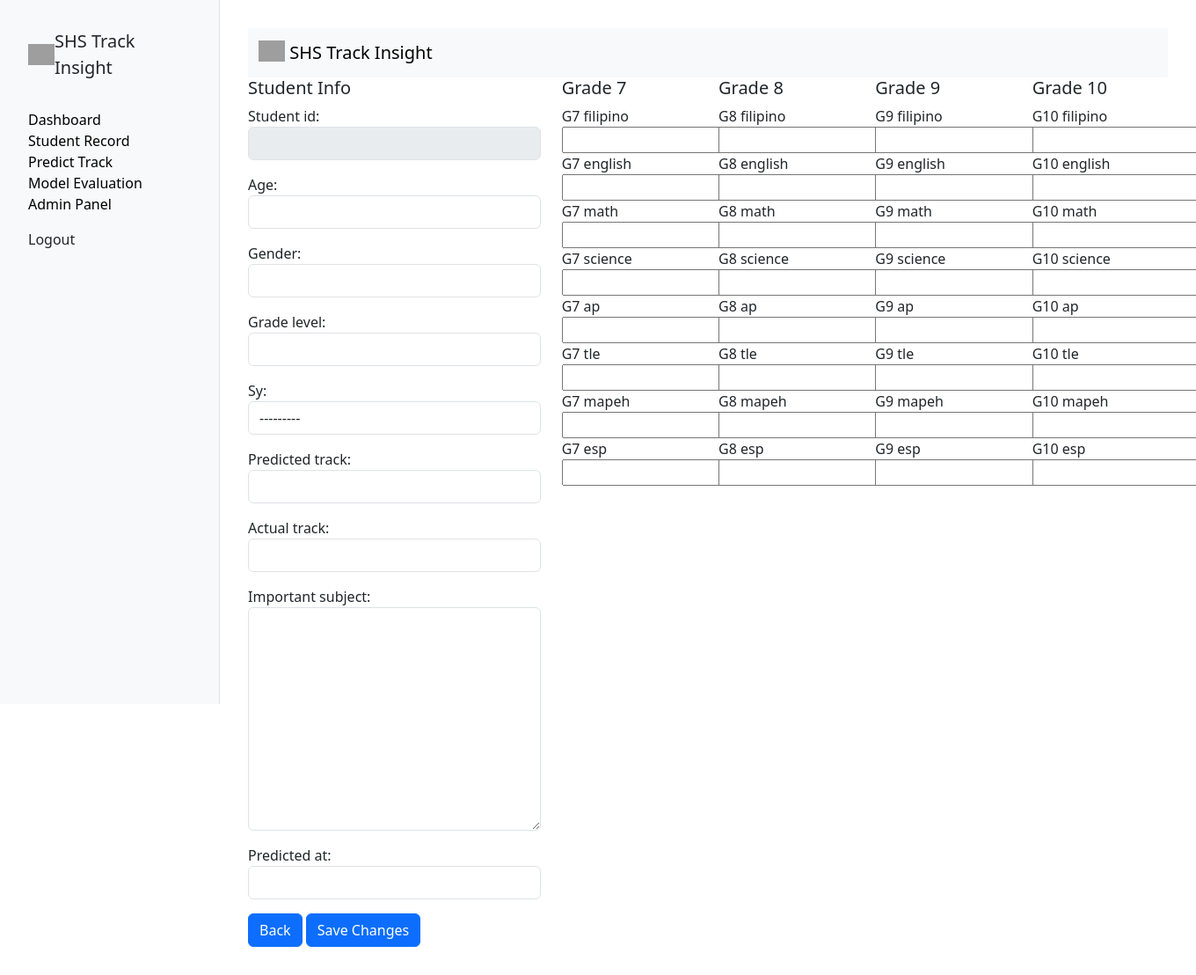
After one commit to kimuell-james/shs-track-prediction, a Django app: template predictor/templates/predictor/student_form.html in a window 1360 px wide; the page is wider, and only the part inside the window is pictured. The commit adds this page. Shown: that part at 88% size. Run offline with Django 5.2, Linux system fonts and the light colour scheme; the template is opened without the code that fills it: values that come from a table or form of the project are taken from there, others are empty; grey boxes are pictures that could not be loaded.

Commit message:
Add view and update record

```diff
--- /dev/null
+++ b/predictor/forms.py
@@ -0,0 +1,22 @@
+from django import forms
+from .models import *
+from django.forms import ModelForm
+from django.contrib.auth.forms import UserCreationForm
+from django.contrib.auth.models import User
+
+class StudentForm(forms.ModelForm):
+    student_id = forms.CharField(disabled=True)
+    class Meta:
+        model = Student
+        fields = '__all__'
+
+    def __init__(self, *args, **kwargs):
+        super(StudentForm, self).__init__(*args, **kwargs)
+        for field in self.fields.values():
+            field.widget.attrs['class'] = 'form-control'
+
+class StudentGradesForm(forms.ModelForm):
+    class Meta:
+        model = StudentGrade
+        fields = '__all__'
+        # exclude = ['student_id']
--- a/predictor/management/commands/import_student.py
+++ b/predictor/management/commands/import_student.py
@@ -10,14 +10,13 @@ class Command(BaseCommand):
     help = 'Import student data and grades from CSV'
 
     def handle(self, *args, **kwargs):
-        # csv_path = os.path.join('shs_track_prediction', 'data', 'shs_prediction_testset.csv')  # adjust if needed
+        # csv_path = os.path.join('shs_track_prediction', 'data', 'shs_prediction_testset.csv')
         csv_path = Path(settings.BASE_DIR) / 'data' / 'shs_prediction_testset.csv'
 
-        # Make sure school year exists
         sy_obj, _ = SchoolYear.objects.get_or_create(school_year="2023-2024")
 
         with open(csv_path, newline='', encoding='utf-8') as csvfile:
-            reader = csv.DictReader(csvfile, delimiter=',')  # use ',' if needed
+            reader = csv.DictReader(csvfile, delimiter=',')
 
             for row in reader:
                 student = Student.objects.create(
--- a/predictor/models.py
+++ b/predictor/models.py
@@ -26,6 +26,9 @@ class Student(models.Model):
     important_subject = models.TextField(blank=True, null=True)
     created_at = models.DateTimeField(auto_now_add=True)
     predicted_at = models.DateTimeField(blank=True, null=True)
+
+    def __str__(self):
+        return str(self.student_id)
 
 class StudentGrade(models.Model):
     grade_id = models.AutoField(primary_key=True)
--- /dev/null
+++ b/predictor/templates/predictor/student_form.html
@@ -0,0 +1,74 @@
+{% extends 'predictor/main.html' %}
+
+{% block content %}
+<div class="row">
+    <form method="POST">
+        {% csrf_token %}
+        <div class="row">
+            <!-- Student Info -->
+            <div class="col-md-4">
+                <h5>Student Info</h5>
+                {{ student_form.as_p }}
+            </div>
+
+            <!-- G7 Grades -->
+            <div class="col-md-2">
+                <h5>Grade 7</h5>
+                {{ grades_form.g7_filipino.label }} {{ grades_form.g7_filipino }}
+                {{ grades_form.g7_english.label }} {{ grades_form.g7_english }}
+                {{ grades_form.g7_math.label }} {{ grades_form.g7_math }}
+                {{ grades_form.g7_science.label }} {{ grades_form.g7_science }}
+                {{ grades_form.g7_ap.label }} {{ grades_form.g7_ap }}
+                {{ grades_form.g7_tle.label }} {{ grades_form.g7_tle }}
+                {{ grades_form.g7_mapeh.label }} {{ grades_form.g7_mapeh }}
+                {{ grades_form.g7_esp.label }} {{ grades_form.g7_esp }}
+            </div>
+
+            <!-- G8 Grades -->
+            <div class="col-md-2">
+                <h5>Grade 8</h5>
+                {{ grades_form.g8_filipino.label }} {{ grades_form.g8_filipino }}
+                {{ grades_form.g8_english.label }} {{ grades_form.g8_english }}
+                {{ grades_form.g8_math.label }} {{ grades_form.g8_math }}
+                {{ grades_form.g8_science.label }} {{ grades_form.g8_science }}
+                {{ grades_form.g8_ap.label }} {{ grades_form.g8_ap }}
+                {{ grades_form.g8_tle.label }} {{ grades_form.g8_tle }}
+                {{ grades_form.g8_mapeh.label }} {{ grades_form.g8_mapeh }}
+                {{ grades_form.g8_esp.label }} {{ grades_form.g8_esp }}
+            </div>
+
+            <!-- G9 Grades -->
+            <div class="col-md-2">
+                <h5>Grade 9</h5>
+                {{ grades_form.g9_filipino.label }} {{ grades_form.g9_filipino }}
+                {{ grades_form.g9_english.label }} {{ grades_form.g9_english }}
+                {{ grades_form.g9_math.label }} {{ grades_form.g9_math }}
+                {{ grades_form.g9_science.label }} {{ grades_form.g9_science }}
+                {{ grades_form.g9_ap.label }} {{ grades_form.g9_ap }}
+                {{ grades_form.g9_tle.label }} {{ grades_form.g9_tle }}
+                {{ grades_form.g9_mapeh.label }} {{ grades_form.g9_mapeh }}
+                {{ grades_form.g9_esp.label }} {{ grades_form.g9_esp }}
+            </div>
+
+            <!-- G8 Grades -->
+            <div class="col-md-2">
+                <h5>Grade 10</h5>
+                {{ grades_form.g10_filipino.label }} {{ grades_form.g10_filipino }}
+                {{ grades_form.g10_english.label }} {{ grades_form.g10_english }}
+                {{ grades_form.g10_math.label }} {{ grades_form.g10_math }}
+                {{ grades_form.g10_science.label }} {{ grades_form.g10_science }}
+                {{ grades_form.g10_ap.label }} {{ grades_form.g10_ap }}
+                {{ grades_form.g10_tle.label }} {{ grades_form.g10_tle }}
+                {{ grades_form.g10_mapeh.label }} {{ grades_form.g10_mapeh }}
+                {{ grades_form.g10_esp.label }} {{ grades_form.g10_esp }}
+            </div>
+
+        </div>
+
+        <a href="{% url 'students_record' %}" class="btn btn-primary">Back</a>
+        {% if not readonly %}
+        <button type="submit" class="btn btn-primary">Save Changes</button>
+        {% endif %}
+    </form>
+</div>
+{% endblock %}
--- a/predictor/urls.py
+++ b/predictor/urls.py
@@ -5,7 +5,11 @@ urlpatterns = [
     path('', views.home, name='home'),
     path('students_records/', views.studentsRecord, name='students_record'),
 
-    path('predict_track/', views.predictTrack, name='predict_track'),
+    path('view_record/<str:pk>/', views.viewStudentRecord, name="view_record"),
+    path('update_record/<str:pk>/', views.updateStudentRecord, name="update_record"),
+
+    path('predict_track/', views.predictTrackList, name='predict_track'),
+    path('predict_track/<int:student_id>/', views.predictStudentTrack, name='predict_student_track'),
 
     path('model_evaluation/', views.modelEvaluation, name='model_evaluation'),
 
```
Also changed, not shown: predictor/management/commands/train_model.py (+6 -6 lines), predictor/predict_track.py (+48 -0 lines), predictor/templates/predictor/admin_panel.html (+30 -1 lines), predictor/templates/predictor/predict_track.html (+36 -0 lines), predictor/templates/predictor/students_record.html (+10 -2 lines), predictor/views.py (+59 -3 lines), static/js/main.js (added).
